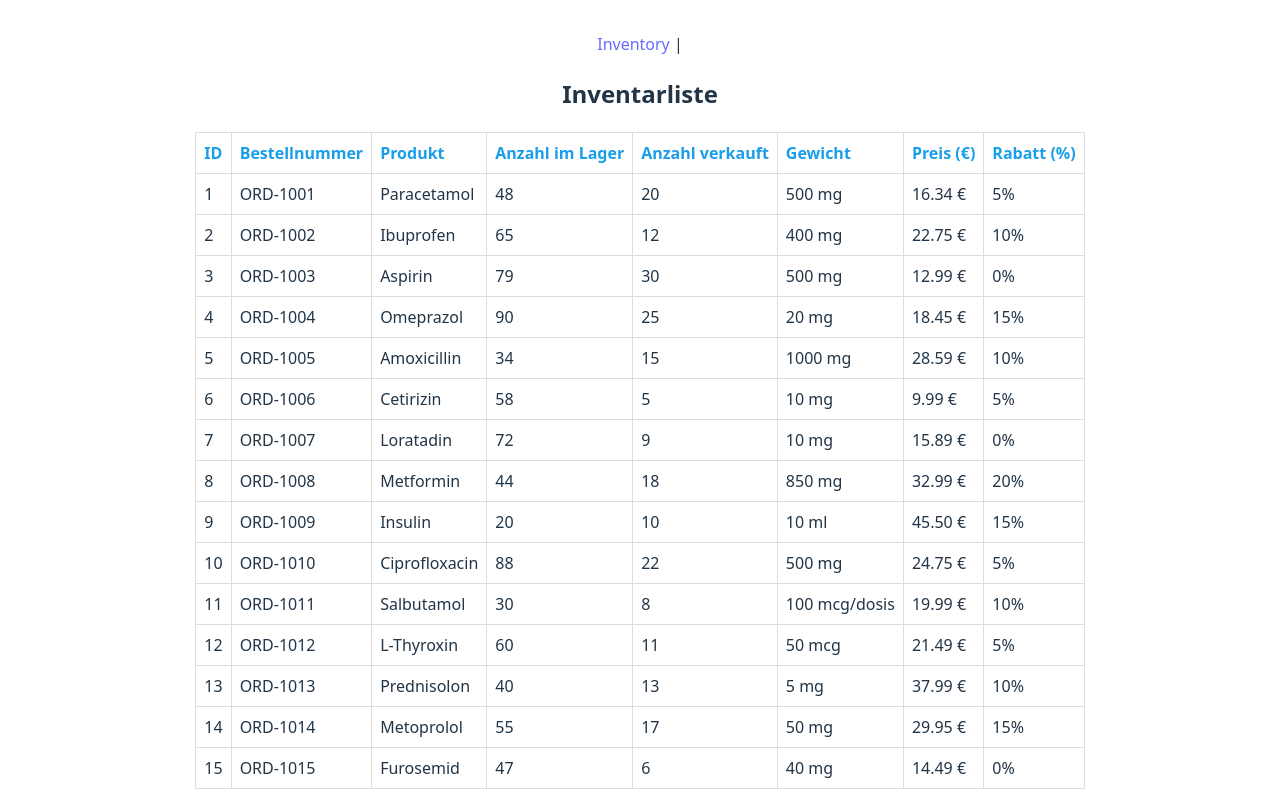
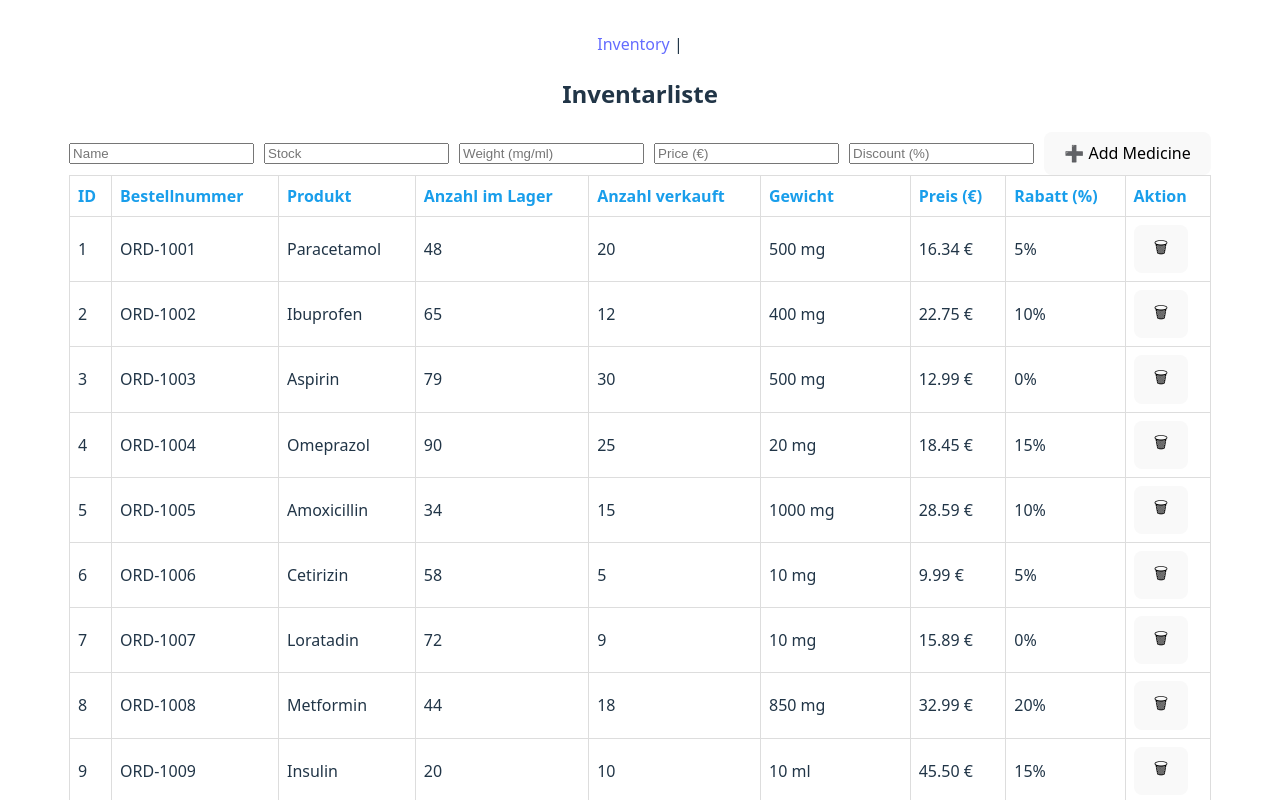
Before and after one commit to marti99-lab/react_lagersystem, a React (Vite) app: page / in a window 1280 px wide. Shown: the top 800 px of the page. Built offline with nearby package versions, Linux system fonts and the light colour scheme; data requests are answered from the project's data file.

Commit message:
Items can now we added and deleted

```diff
--- a/db.json
+++ b/db.json
@@ -87,7 +87,7 @@
       "stock": 20,
       "sold": 10,
       "weight": "10 ml",
-        "price": 45.50,
+      "price": 45.5,
       "discount": 15
     },
     {
--- /dev/null
+++ b/src/components/NewMedicineForm.tsx
@@ -0,0 +1,72 @@
+import { useState } from "react";
+
+const NewMedicineForm = ({ onAdd, items }) => {
+  const getNextId = () => {
+    if (items.length === 0) return 1;
+
+    const maxId = items.reduce((max, item) => {
+      const currentId = Number(item.id);
+      return currentId > max ? currentId : max;
+    }, 0);
+
+    return maxId + 1;
+  };
+
+  const getNextOrderNumber = () => {
+    if (items.length === 0) return "ORD-1001";
+
+    const maxOrder = items.reduce((max, item) => {
+      const orderNum = parseInt(item.orderNumber.replace("ORD-", ""), 10);
+      return orderNum > max ? orderNum : max;
+    }, 1000);
+
+    return `ORD-${maxOrder + 1}`;
+  };
+
+  const [newItem, setNewItem] = useState({
+    name: "",
+    stock: "",
+    sold: "0",
+    weight: "",
+    price: "",
+    discount: "",
+  });
+
+  const handleChange = (e) => {
+    setNewItem({ ...newItem, [e.target.name]: e.target.value });
+  };
+
+  const handleSubmit = (e) => {
+    e.preventDefault();
+    const newId = getNextId();
+    const newOrderNumber = getNextOrderNumber();
+
+    onAdd({
+      id: newId,
+      orderNumber: newOrderNumber,
+      ...newItem,
+    });
+
+    setNewItem({
+      name: "",
+      stock: "",
+      sold: "0",
+      weight: "",
+      price: "",
+      discount: "",
+    });
+  };
+
+  return (
+    <form onSubmit={handleSubmit} style={{ display: "flex", gap: "10px", alignItems: "center" }}>
+      <input name="name" placeholder="Name" value={newItem.name} onChange={handleChange} required />
+      <input name="stock" placeholder="Stock" type="number" value={newItem.stock} onChange={handleChange} required />
+      <input name="weight" placeholder="Weight (mg/ml)" value={newItem.weight} onChange={handleChange} />
+      <input name="price" placeholder="Price (€)" type="number" step="0.01" value={newItem.price} onChange={handleChange} required />
+      <input name="discount" placeholder="Discount (%)" type="number" value={newItem.discount} onChange={handleChange} />
+      <button type="submit">➕ Add Medicine</button>
+    </form>
+  );
+};
+
+export default NewMedicineForm;
--- a/src/pages/Inventory.tsx
+++ b/src/pages/Inventory.tsx
@@ -1,13 +1,14 @@
 import { useState, useEffect } from "react";
 import "./Inventory.css";
+import NewMedicineForm from "../components/NewMedicineForm";
 
 type InventoryItem = {
-  id: number;
+  id: string;
   orderNumber: string;
   name: string;
   stock: number;
   sold: number;
-  weight: number;
+  weight: string;
   price: number;
   discount: number;
 };
@@ -25,10 +26,35 @@ const Inventory = () => {
       .catch((error) => console.error("Fehler beim Abruf:", error));
   }, []);
 
+  const getNextId = () => {
+    if (items.length === 0) return "1";
+    const maxId = Math.max(...items.map((item) => parseInt(item.id, 10)).filter(Number.isFinite), 0);
+    return (maxId + 1).toString();
+  };
+
+  const addItem = (newItem) => {
+    const newId = getNextId();
+    const itemWithId = { ...newItem, id: newId, sold: "0" };
+
+    fetch("http://localhost:5000/inventory", {
+      method: "POST",
+      headers: { "Content-Type": "application/json" },
+      body: JSON.stringify(itemWithId),
+    })
+      .then((response) => response.json())
+      .then((data) => setItems([...items, data]));
+  };
+
+  const deleteItem = (id) => {
+    fetch(`http://localhost:5000/inventory/${id}`, { method: "DELETE" })
+      .then(() => setItems(items.filter((item) => item.id !== id)));
+  };
+
 
   return (
     <div className="inventory">
       <h2>Inventarliste</h2>
+      <NewMedicineForm onAdd={addItem} items={items} />
       <table>
         <thead>
           <tr>
@@ -40,6 +66,7 @@ const Inventory = () => {
             <th>Gewicht</th>
             <th>Preis (€)</th>
             <th>Rabatt (%)</th>
+            <th>Aktion</th>
           </tr>
         </thead>
         <tbody>
@@ -52,13 +79,16 @@ const Inventory = () => {
                 <td>{item.stock}</td>
                 <td>{item.sold}</td>
                 <td>{item.weight}</td>
-                <td>{item.price.toFixed(2)} €</td>
+                <td>{Number(item.price).toFixed(2)} €</td>
                 <td>{item.discount}%</td>
+                <td>
+                  <button onClick={() => deleteItem(item.id)}>🗑</button>
+                </td>
               </tr>
             ))
           ) : (
             <tr>
-              <td colSpan={8}>Keine Daten verfügbar</td>
+              <td colSpan={9}>Keine Daten verfügbar</td>
             </tr>
           )}
         </tbody>
```
Also changed, not shown: 2 other files (tests, documents, lock files or other folders). Lines whose indentation alone changed are shown as unchanged.
